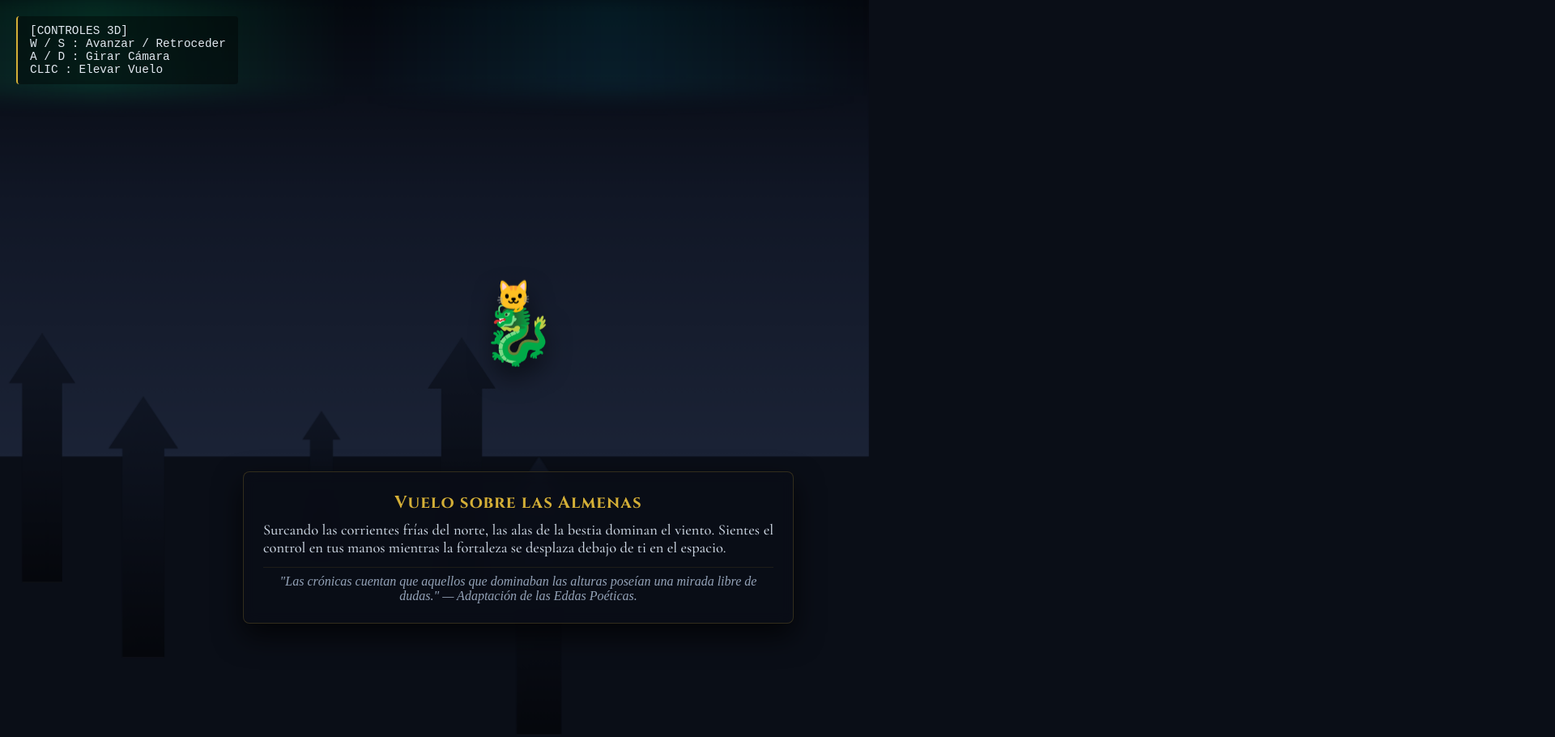
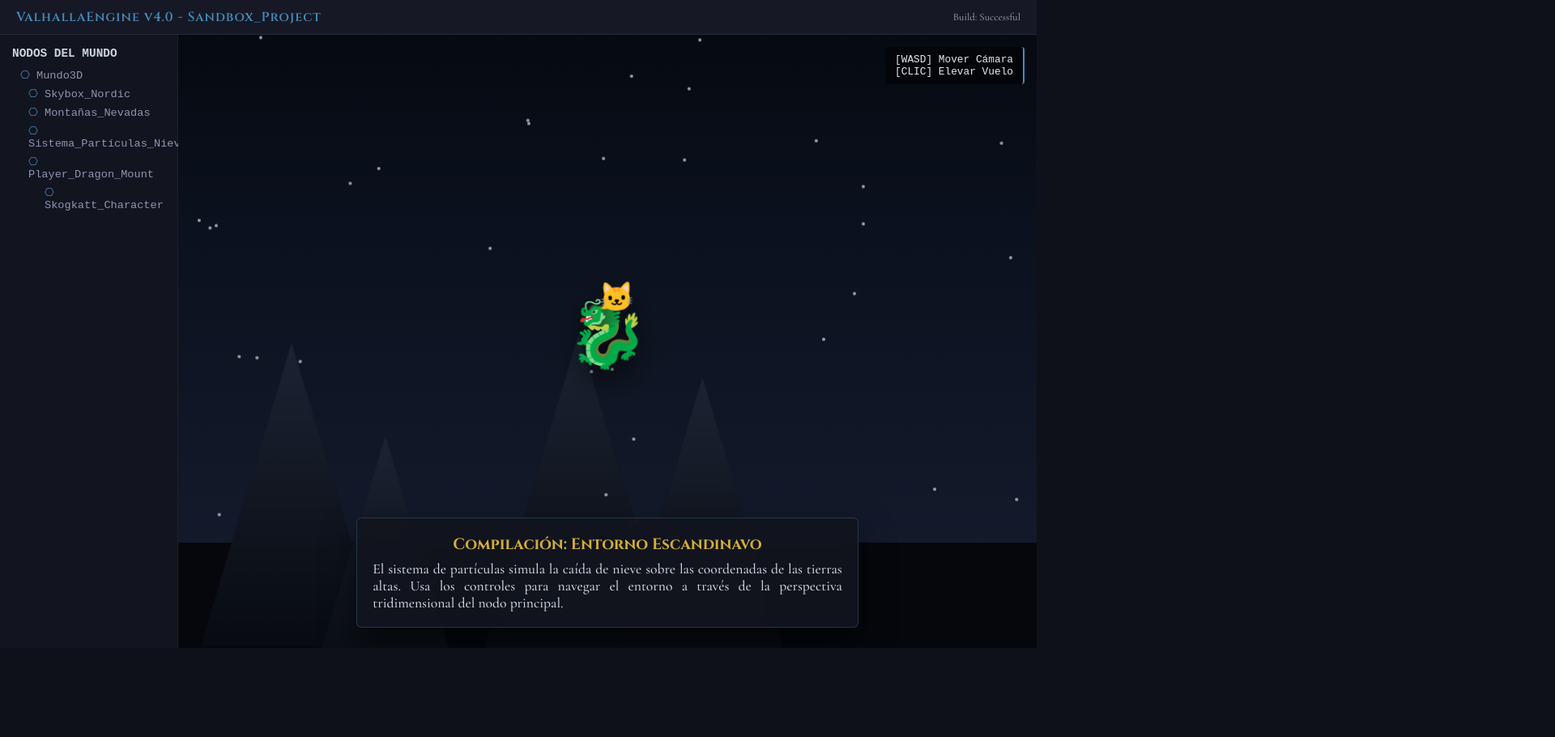
Before and after one commit to MaiaCarballeda04/viaje, a plain HTML site: page index.html in a window 1280 px wide. Shown: the top 910 px of the page at 81% size, 1920 px wide, since content can reach past the window. After the commit the page ends 800 px from the top, so only its background shows below. Drawn offline with nearby package versions, Linux system fonts and the light colour scheme; a web font is replaced by a local one.

Commit message:
Update index.html

```diff
--- a/index.html
+++ b/index.html
@@ -3,15 +3,18 @@
 <head>
     <meta charset="UTF-8">
     <meta name="viewport" content="width=device-width, initial-scale=1.0">
-    <title>Saga of the Flying Skogkatt - 3D WASD Engine</title>
+    <title>Valhalla Engine Simulator - 3D Node Project</title>
     <link rel="preconnect" href="https://fonts.googleapis.com">
     <link rel="preconnect" href="https://fonts.gstatic.com" crossorigin>
     <link href="https://fonts.googleapis.com/css2?family=Almendra:wght@400;700&family=Cinzel:wght@600;700&family=Cormorant+Garamond:ital,wght@0,500;1,400&display=swap" rel="stylesheet">
 
     <style>
         :root {
-            --bg-sky: #0a0e17;
+            --bg-engine: #0f111a;
+            --bg-viewport: #05070c;
+            --godot-blue: #478cbf;
             --gold: #d4af37;
+            --text: #e2e8f0;
             --font-title: 'Cinzel', serif;
             --font-body: 'Cormorant Garamond', serif;
         }
@@ -21,276 +24,260 @@
         body, html {
             width: 100%;
             height: 100%;
-            background-color: var(--bg-sky);
-            color: #e2e8f0;
+            background-color: var(--bg-engine);
+            color: var(--text);
             font-family: var(--font-body);
+            overflow: hidden;
+            display: flex;
+            flex-direction: column;
+        }
+
+        /* --- ENCABEZADO DEL SIMULADOR --- */
+        header {
+            background: #161925;
+            padding: 10px 20px;
+            border-bottom: 1px solid rgba(255,255,255,0.08);
+            display: flex;
+            justify-content: space-between;
+            align-items: center;
+        }
+
+        .engine-title {
+            font-family: var(--font-title);
+            font-size: 1rem;
+            color: var(--godot-blue);
+            letter-spacing: 1px;
+        }
+
+        /* --- CONTENEDOR DEL ESPACIO DE TRABAJO --- */
+        .workspace {
+            display: flex;
+            flex: 1;
+            position: relative;
+        }
+
+        /* Panel Lateral Izquierdo: Árbol de Nodos (Inspirado en Godot) */
+        .nodes-panel {
+            width: 220px;
+            background: #12141f;
+            border-right: 1px solid rgba(255,255,255,0.05);
+            padding: 15px;
+            font-family: monospace;
+            font-size: 0.85rem;
+            color: #8f95b2;
+        }
+
+        .nodes-panel h3 {
+            color: #cbd5e1;
+            margin-bottom: 10px;
+            font-size: 0.9rem;
+            text-transform: uppercase;
+        }
+
+        .node-item { margin-left: 10px; margin-bottom: 6px; cursor: pointer; }
+        .node-item::before { content: "⎔ "; color: var(--godot-blue); }
+
+        /* --- VIEWPORT 3D (EL JUEGO) --- */
+        #viewport-3d-world {
+            flex: 1;
+            background-color: var(--bg-viewport);
+            perspective: 800px;
+            perspective-origin: 50% 50%;
+            position: relative;
             overflow: hidden;
         }
 
-        /* --- CONTENEDOR 3D PRINCIPAL (CÁMARA) --- */
-        #viewport-3d-world {
-            width: 100vw;
-            height: 100vh;
-            perspective: 700px; /* Profundidad de campo estilo Hogwarts Legacy */
-            perspective-origin: 50% 45%;
-            position: absolute;
-            top: 0;
-            left: 0;
-        }
-
-        /* El Espacio Tridimensional que rotará y se moverá con WASD */
         #scene-3d {
             width: 100%;
             height: 100%;
             position: absolute;
             transform-style: preserve-3d;
-            transition: transform 0.1s linear; /* Movimiento fluido */
+            transition: transform 0.1s cubic-bezier(0.1, 0.8, 0.1, 1);
         }
 
-        /* --- ENTORNO Y ELEMENTOS DEL ESCENARIO --- */
+        /* Elementos del mapa */
         .skybox {
             position: absolute;
             width: 4000px;
             height: 2000px;
-            background: linear-gradient(180deg, #020408, #111726, #1b2336);
-            transform: translate3d(-2000px, -1000px, -1500px);
-            filter: blur(2px);
+            background: linear-gradient(180deg, #020407, #0b111e, #131a2b);
+            transform: translate3d(-2000px, -1000px, -1200px);
         }
 
-        /* Aurora Boreal generada dinámicamente al fondo */
-        .aurora {
+        .mountain {
             position: absolute;
-            width: 100%;
-            height: 400px;
-            background: linear-gradient(90deg, transparent, rgba(0, 243, 141, 0.15), transparent, rgba(0, 180, 216, 0.1), transparent);
-            filter: blur(40px);
-            top: 10%;
-        }
-
-        /* Torres del castillo distribuidas en coordenadas Z tridimensionales */
-        .castle-tower {
-            position: absolute;
-            bottom: -200px;
-            width: 160px;
-            height: 600px;
-            background: linear-gradient(0deg, #05070c, #101624);
-            border: 1px solid rgba(212, 175, 55, 0.05);
-            clip-path: polygon(20% 100%, 20% 20%, 0% 20%, 50% 0%, 100% 20%, 80% 20%, 80% 100%);
+            bottom: -100px;
+            width: 300px;
+            height: 500px;
+            background: linear-gradient(180deg, #1c2333, #080b11);
+            clip-path: polygon(50% 0%, 0% 100%, 100% 100%);
             transform-style: preserve-3d;
         }
 
-        /* --- EL PERSONAJE VOLADOR (FIJO EN EL CENTRO DE LA PANTALLA) --- */
+        /* Nieve cayendo (Efecto de partículas) */
+        .snow-particle {
+            position: absolute;
+            width: 4px;
+            height: 4px;
+            background: white;
+            border-radius: 50%;
+            opacity: 0.6;
+            animation: fall 6s linear infinite;
+        }
+
+        @keyframes fall {
+            0% { transform: translateY(-50px) translateX(0); }
+            100% { transform: translateY(800px) translateX(50px); }
+        }
+
+        /* --- AVATAR DEL JUGADOR (FIJO EN PANTALLA) --- */
         #player-mount {
             position: absolute;
-            top: 55%;
+            top: 50%;
             left: 50%;
-            width: 120px;
-            height: 120px;
-            margin-left: -60px;
-            margin-top: -60px;
-            font-size: 4.5rem;
-            text-align: center;
+            transform: translate(-50%, -50%);
+            font-size: 5rem;
             z-index: 100;
-            filter: drop-shadow(0 15px 15px rgba(0,0,0,0.6));
-            transform-style: preserve-3d;
-            animation: hoverFlight 3s ease-in-out infinite; /* Balanceo constante de vuelo */
+            filter: drop-shadow(0 15px 20px rgba(0,0,0,0.7));
+            animation: float 3s ease-in-out infinite;
         }
 
-        /* El Gatito Vikingo encima del Dragón */
         #player-mount::before {
             content: "🐱";
             font-size: 2.2rem;
             position: absolute;
-            top: -25px;
-            left: 32px;
-            animation: catBounce 1.5s ease-in-out infinite;
+            top: -20px;
+            left: 40px;
         }
 
-        @keyframes hoverFlight {
-            0%, 100% { transform: translateY(0) rotateX(2deg); }
-            50% { transform: translateY(-12px) rotateX(-2deg); }
+        @keyframes float {
+            0%, 100% { transform: translate(-50%, -50%) translateY(0) rotate(0deg); }
+            50% { transform: translate(-50%, -50%) translateY(-10px) rotate(-1deg); }
         }
 
-        @keyframes catBounce {
-            0%, 100% { transform: translateY(0); }
-            50% { transform: translateY(-3px); }
-        }
-
-        /* --- CRISTAL DE INTERFAZ LITERARIA (HUD) --- */
+        /* --- INTERFAZ HUD NARRATIVA --- */
         .hud-overlay {
             position: absolute;
-            bottom: 30px;
+            bottom: 25px;
             left: 50%;
             transform: translateX(-50%);
-            width: 90%;
-            max-width: 680px;
-            background: rgba(10, 14, 23, 0.85);
-            backdrop-filter: blur(8px);
-            border: 1px solid rgba(212, 175, 55, 0.2);
-            border-radius: 8px;
-            padding: 1.5rem;
+            width: 85%;
+            max-width: 620px;
+            background: rgba(18, 20, 31, 0.9);
+            backdrop-filter: blur(10px);
+            border: 1px solid rgba(71, 140, 191, 0.3);
+            border-radius: 6px;
+            padding: 1.2rem;
             z-index: 200;
-            box-shadow: 0 15px 35px rgba(0,0,0,0.7);
+            box-shadow: 0 20px 40px rgba(0,0,0,0.6);
         }
 
         .hud-title {
             font-family: var(--font-title);
             color: var(--gold);
-            font-size: 1.3rem;
-            letter-spacing: 1px;
-            margin-bottom: 0.5rem;
+            font-size: 1.2rem;
+            margin-bottom: 0.4rem;
             text-align: center;
         }
 
         .hud-text {
-            font-size: 1.15rem;
+            font-size: 1.1rem;
             color: #cbd5e1;
             text-align: justify;
-            margin-bottom: 0.8rem;
         }
 
-        .hud-lore {
-            font-family: 'Almendra', serif;
-            font-style: italic;
-            color: #94a3b8;
-            font-size: 1rem;
-            border-top: 1px solid rgba(212, 175, 55, 0.1);
-            padding-top: 0.5rem;
-            text-align: center;
-        }
-
-        /* Indicador de controles en la esquina superior */
-        .controls-badge {
+        .controls-hint {
             position: absolute;
-            top: 20px;
-            left: 20px;
-            background: rgba(0,0,0,0.4);
-            padding: 10px 15px;
+            top: 15px;
+            right: 15px;
+            background: rgba(0,0,0,0.5);
+            padding: 8px 12px;
             border-radius: 4px;
-            font-size: 0.9rem;
+            font-size: 0.8rem;
             font-family: monospace;
-            border-left: 2px solid var(--gold);
+            border-right: 2px solid var(--godot-blue);
             z-index: 200;
         }
     </style>
 </head>
 <body>
 
-    <div class="controls-badge">
-        [CONTROLES 3D]<br>
-        W / S : Avanzar / Retroceder<br>
-        A / D : Girar Cámara<br>
-        CLIC  : Elevar Vuelo
+    <header>
+        <div class="engine-title">ValhallaEngine v4.0 - Sandbox_Project</div>
+        <div style="font-size: 0.8rem; opacity: 0.6;">Build: Successful</div>
+    </header>
+
+    <div class="workspace">
+        <div class="nodes-panel">
+            <h3>Nodos del Mundo</h3>
+            <div class="node-item">Mundo3D</div>
+            <div class="node-item" style="margin-left: 20px;">Skybox_Nordic</div>
+            <div class="node-item" style="margin-left: 20px;">Montañas_Nevadas</div>
+            <div class="node-item" style="margin-left: 20px;">Sistema_Partículas_Nieve</div>
+            <div class="node-item" style="margin-left: 20px;">Player_Dragon_Mount</div>
+            <div class="node-item" style="margin-left: 40px;">Skogkatt_Character</div>
         </div>
 
-    <!-- Escenario Web 3D -->
         <div id="viewport-3d-world">
-        <div id="scene-3d">
-            <div class="skybox">
-                <div class="aurora"></div>
+            <div class="controls-hint">
+                [WASD] Mover Cámara<br>
+                [CLIC] Elevar Vuelo
             </div>
 
-            <!-- Torres posicionadas dinámicamente en el espacio tridimensional (X, Y, Z) -->
-            <div class="castle-tower" style="transform: translate3d(-300px, 200px, -600px);"></div>
-            <div class="castle-tower" style="transform: translate3d(400px, 150px, -900px) scale(1.2);"></div>
-            <div class="castle-tower" style="transform: translate3d(-100px, 300px, -1200px) scale(0.8);"></div>
-            <div class="castle-tower" style="transform: translate3d(600px, 250px, -400px) scale(0.9);"></div>
-            <div class="castle-tower" style="transform: translate3d(-700px, 100px, -800px) scale(1.1);"></div>
-        </div>
+            <div id="scene-3d">
+                <div class="skybox"></div>
+
+                <div class="mountain" style="transform: translate3d(-400px, 150px, -800px) scale(1.5);"></div>
+                <div class="mountain" style="transform: translate3d(300px, 200px, -1000px) scale(1.8);"></div>
+                <div class="mountain" style="transform: translate3d(-100px, 250px, -600px) scale(1.1);"></div>
+                <div class="mountain" style="transform: translate3d(600px, 180px, -700px) scale(1.3);"></div>
             </div>
 
-    <!-- Personaje Principal Flotante (Fijo ante la cámara) -->
             <div id="player-mount">🐉</div>
 
-    <!-- Cuadro de Diálogo HUD -->
             <div class="hud-overlay">
-        <h2 class="hud-title" id="hud-title">Vuelo sobre las Almenas</h2>
+                <h2 class="hud-title" id="hud-title">Compilación: Entorno Escandinavo</h2>
                 <p class="hud-text" id="hud-desc">
-            Surcando las corrientes frías del norte, las alas de la bestia dominan el viento. Sientes el control en tus manos mientras la fortaleza se desplaza debajo de ti en el espacio.
+                    El sistema de partículas simula la caída de nieve sobre las coordenadas de las tierras altas. Usa los controles para navegar el entorno a través de la perspectiva tridimensional del nodo principal.
                 </p>
-        <div class="hud-lore" id="hud-lore">
-            "Las crónicas cuentan que aquellos que dominaban las alturas poseían una mirada libre de dudas." — Adaptación de las Eddas Poéticas.
+            </div>
         </div>
     </div>
 
     <script>
-        // --- MOTOR DE MOVIMIENTO EN ESPACIO TRIDIMENSIONAL ---
-        let posX = 0;
-        let posY = 0;
-        let posZ = 0;
-        let rotationY = 0;
+        // --- MOTOR DE MOVIMIENTO Y PERSPECTIVA ---
+        let posX = 0, posY = 0, posZ = 0, rotY = 0;
+        const scene = document.getElementById('scene-3d');
 
-        const scene = document.getElementById('scene-3d');
-        const mount = document.getElementById('player-mount');
+        // Generar partículas de nieve dinámicamente en el espacio
+        const viewport = document.getElementById('viewport-3d-world');
+        for (let i = 0; i < 40; i++) {
+            let snow = document.createElement('div');
+            snow.className = 'snow-particle';
+            snow.style.left = Math.random() * 100 + '%';
+            snow.style.top = Math.random() * -20 + '%';
+            snow.style.animationDelay = Math.random() * 5 + 's';
+            viewport.appendChild(snow);
+        }
 
-        // Escucha de Teclas WASD
         window.addEventListener('keydown', (e) => {
             const key = e.key.toLowerCase();
-            const speed = 25; // Velocidad de movimiento espacial
-            const rotSpeed = 3; // Grados de rotación de la cámara
+            const speed = 20;
+            const rotSpeed = 3;
+            let rad = (rotY * Math.PI) / 180;
 
-            // Cálculo trigonométrico básico para avanzar en la dirección que mira la cámara
-            let rad = (rotationY * Math.PI) / 180;
+            if (key === 'w') { posX -= speed * Math.sin(rad); posZ += speed * Math.cos(rad); }
+            if (key === 's') { posX += speed * Math.sin(rad); posZ -= speed * Math.cos(rad); }
+            if (key === 'a') { rotY -= rotSpeed; }
+            if (key === 'd') { rotY += rotSpeed; }
 
-            if (key === 'w') {
-                posX -= speed * Math.sin(rad);
-                posZ += speed * Math.cos(rad);
-                updateLore(1);
-            }
-            if (key === 's') {
-                posX += speed * Math.sin(rad);
-                posZ -= speed * Math.cos(rad);
-                updateLore(2);
-            }
-            if (key === 'a') {
-                rotationY -= rotSpeed;
-                mount.style.transform = "rotateY(-15deg) rotateZ(-5deg)"; // Inclinación estética de vuelo al girar
-            }
-            if (key === 'd') {
-                rotationY += rotSpeed;
-                mount.style.transform = "rotateY(15deg) rotateZ(5deg)";
-            }
-
-            render3DWorld();
+            scene.style.transform = `translate3d(${posX}px, ${posY}px, ${posZ}px) rotateY(${rotY}deg)`;
         });
 
-        // Restablecer inclinación del dragón cuando se suelta la tecla de giro
-        window.addEventListener('keyup', () => {
-            mount.style.transform = "rotateY(0deg) rotateZ(0deg)";
+        window.addEventListener('mousedown', () => {
+            posY += 25; // Simular ganancia de altitud
+            scene.style.transform = `translate3d(${posX}px, ${posY}px, ${posZ}px) rotateY(${rotY}deg)`;
         });
-
-        // Control con el CLIC del Mouse para ganar altura
-        window.addEventListener('mousedown', () => {
-            posY += 30; // Desplaza el escenario hacia abajo para simular que subes
-            render3DWorld();
-            updateLore(3);
-        });
-
-        // Actualiza la matriz de transformación CSS 3D
-        function render3DWorld() {
-            scene.style.transform = `translate3d(${posX}px, ${posY}px, ${posZ}px) rotateY(${rotationY}deg)`;
-        }
-
-        // --- SISTEMA NARRATIVO EVOLUTIVO SEGÚN EL VUELO ---
-        function updateLore(action) {
-            const title = document.getElementById('hud-title');
-            const desc = document.getElementById('hud-desc');
-            const lore = document.getElementById('hud-lore');
-
-            if(action === 1) {
-                title.innerText = "Avanzando al Septentrión";
-                desc.innerText = "Te adentras en el espacio profundo de las tierras de piedra. Las torres se vuelven más grandes y nítidas al aproximarte a ellas.";
-                lore.innerText = '"Un viaje largo revela el temple de quien sostiene las riendas." — Sabiduría del Hávamál.';
-            } else if(action === 2) {
-                title.innerText = "Maniobra de Retorno";
-                desc.innerText = "Modificas el rumbo, ganando perspectiva del terreno fortificado que dejas atrás. El viento ruge en las alas del dragón.";
-                lore.innerText = '"Saber retroceder a tiempo es parte de la estrategia del sabio."';
-            } else if(action === 3) {
-                title.innerText = "Ascenso al Trono del Viento";
-                desc.innerText = "Con un batir potente, te elevas por encima de los picos. El frío es más agudo aquí arriba, pero la claridad visual es absoluta.";
-                lore.innerText = '"Quien se eleva lo suficiente ve los problemas del mundo como simples rocas en el suelo." — Crónicas del Norte.';
-            }
-        }
     </script>
 </body>
 </html>
```
Lines whose indentation alone changed are shown as unchanged.
